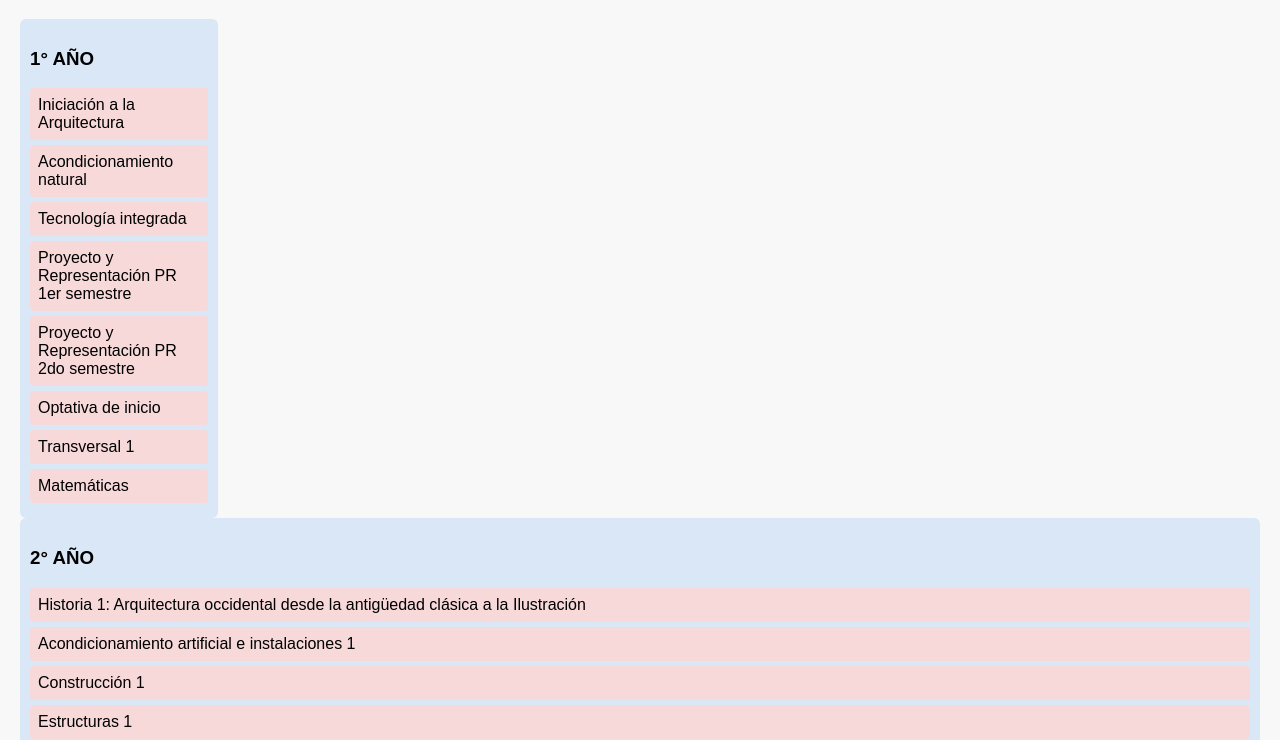
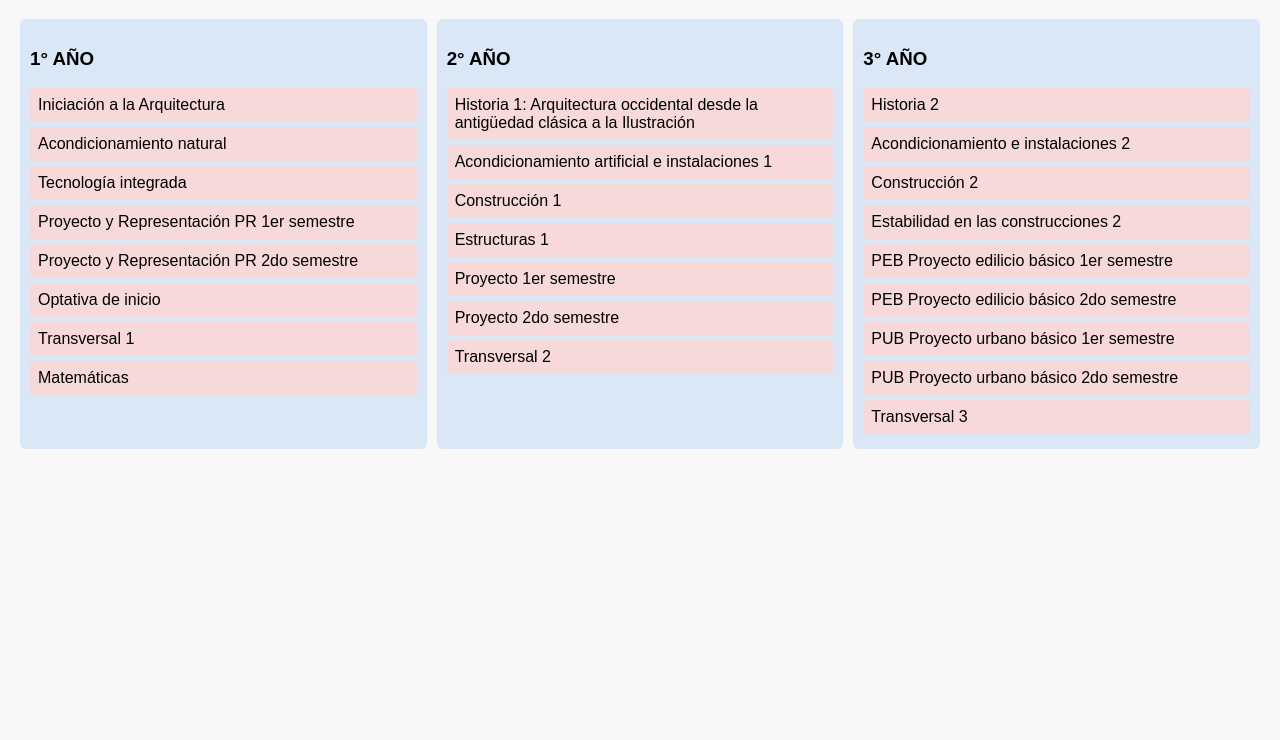
Before and after one commit to zamguerr/UDELAR-FADU-ARQUITECTURA, a plain HTML site: page index.html in a window 1280 px wide. Shown: the part 61-801 px from the top of the page. Drawn offline with Linux system fonts and the light colour scheme.

Commit message:
Update index.html 3

```diff
--- a/index.html
+++ b/index.html
@@ -2,7 +2,7 @@
 <html lang="es">
 <head>
   <meta charset="UTF-8" />
-  <title>Malla Curricular Arquitectura</title>
+  <title>Malla Curricular Arquitectura - FADU</title>
   <style>
     body {
       font-family: Arial, sans-serif;
@@ -11,7 +11,7 @@
     }
     .grid {
       display: grid;
-      grid-template-columns: repeat(6, 1fr);
+      grid-template-columns: repeat(auto-fit, minmax(250px, 1fr));
       gap: 10px;
     }
     .semester {
@@ -43,18 +43,19 @@
       <div class="subject">Transversal 1</div>
       <div class="subject">Matemáticas</div>
     </div>
-</div>
+
     <!-- 2° AÑO -->
     <div class="semester">
       <h3>2° AÑO</h3>
       <div class="subject">Historia 1: Arquitectura occidental desde la antigüedad clásica a la Ilustración</div>
-    <div class="subject">Acondicionamiento artificial e instalaciones 1</div> <!-- Previas: Acondicionamiento natural y Tecnología integrada -->
-    <div class="subject">Construcción 1</div> <!-- Previas: Acondicionamiento natural y Tecnología integrada -->
-    <div class="subject">Estructuras 1</div> <!-- Previas: Acondicionamiento natural y Tecnología integrada -->
-    <div class="subject">Proyecto 1er semestre</div> <!-- Previa: Proyecto y Representación -->
-    <div class="subject">Proyecto 2do semestre</div> <!-- Previa: Proyecto y Representación -->
-    <div class="subject">Transversal 2</div> <!-- Previa: Transversal 1 -->
+      <div class="subject">Acondicionamiento artificial e instalaciones 1</div>
+      <div class="subject">Construcción 1</div>
+      <div class="subject">Estructuras 1</div>
+      <div class="subject">Proyecto 1er semestre</div>
+      <div class="subject">Proyecto 2do semestre</div>
+      <div class="subject">Transversal 2</div>
     </div>
+
     <!-- 3° AÑO -->
     <div class="semester">
       <h3>3° AÑO</h3>
@@ -68,3 +69,6 @@
       <div class="subject">PUB Proyecto urbano básico 2do semestre</div>
       <div class="subject">Transversal 3</div>
     </div>
+  </div>
+</body>
+</html>
```
Lines whose indentation alone changed are shown as unchanged.
